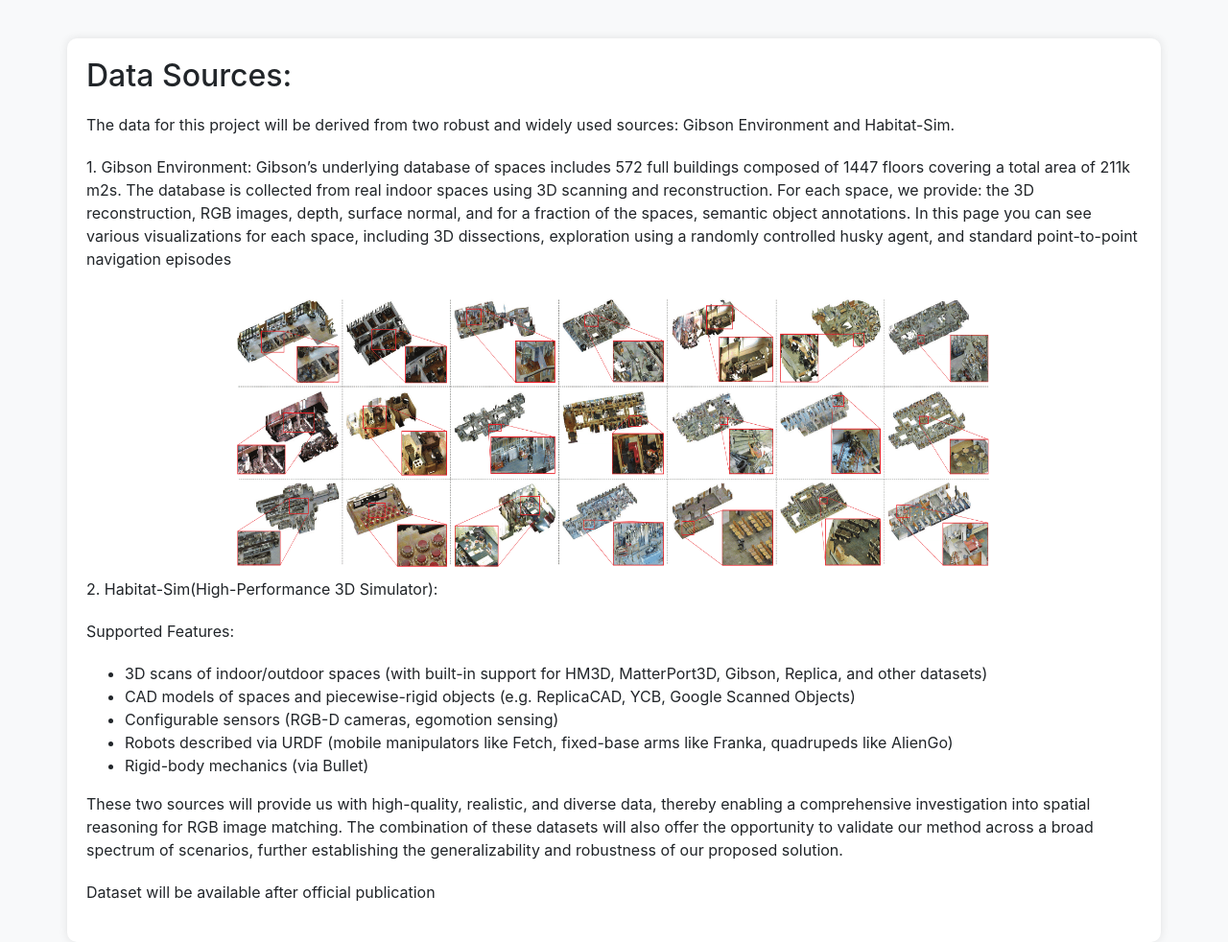
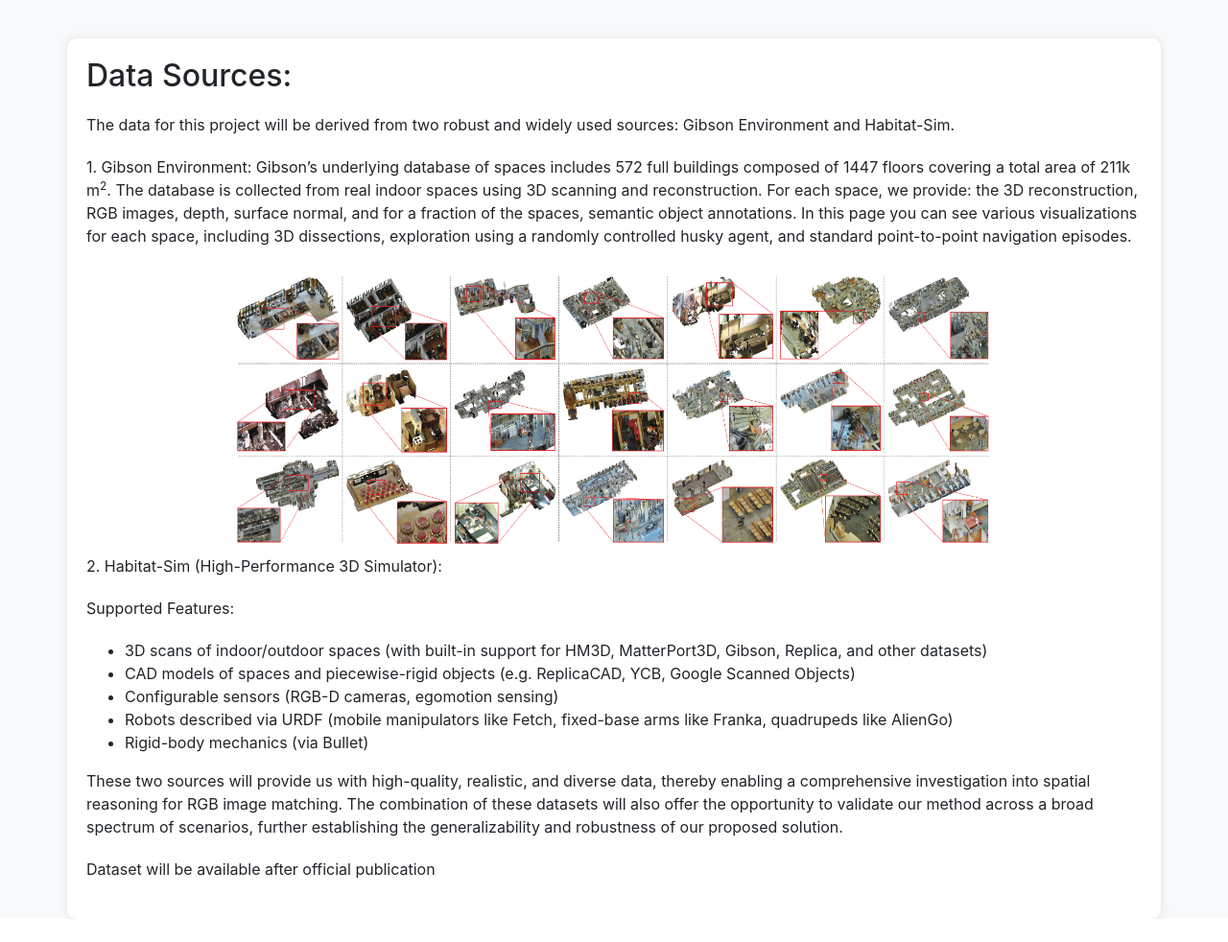
Before and after one commit to shirou10086/CoVision-Website-NYU-2023, a Flask app: page /data in a window 1280 px wide. Shown: the part 86-1068 px from the top of the page at 96% size. After the commit the page ends 1044 px from the top, so only its background shows below. Run offline with Flask 3, Linux system fonts and the light colour scheme; some libraries are stand-ins or nearby versions.

Commit message:
Update data.html

```diff
--- a/templates/data.html
+++ b/templates/data.html
@@ -102,11 +102,11 @@
   <div class="container">
       <h2>Data Sources:</h2>
       <p>The data for this project will be derived from two robust and widely used sources: Gibson Environment and Habitat-Sim.</p>
-    <p>1. Gibson Environment: Gibson’s underlying database of spaces includes 572 full buildings composed of 1447 floors covering a total area of 211k m2s. The database is collected from real indoor spaces using 3D scanning and reconstruction. For each space, we provide: the 3D reconstruction, RGB images, depth, surface normal, and for a fraction of the spaces, semantic object annotations. In this page you can see various visualizations for each space, including 3D dissections, exploration using a randomly controlled husky agent, and standard point-to-point navigation episodes </p>
+      <p>1. Gibson Environment: Gibson’s underlying database of spaces includes 572 full buildings composed of 1447 floors covering a total area of 211k m<sup>2</sup>. The database is collected from real indoor spaces using 3D scanning and reconstruction. For each space, we provide: the 3D reconstruction, RGB images, depth, surface normal, and for a fraction of the spaces, semantic object annotations. In this page you can see various visualizations for each space, including 3D dissections, exploration using a randomly controlled husky agent, and standard point-to-point navigation episodes.</p>
       <div style="display: flex; justify-content: center;">
         <img src="static/Gibson.png" alt="Gibson dataset" width="800" height="300">
       </div>
-    <p>2. Habitat-Sim(High-Performance 3D Simulator): </p>
+      <p>2. Habitat-Sim (High-Performance 3D Simulator):</p>
         <p>Supported Features:</p>
         <ul>
           <li>3D scans of indoor/outdoor spaces (with built-in support for HM3D, MatterPort3D, Gibson, Replica, and other datasets)</li>
@@ -119,6 +119,7 @@
       <p>Dataset will be available after official publication</p>
   </div>
 
+
   <script src="https://code.jquery.com/jquery-3.3.1.slim.min.js"></script>
   <script src="https://cdnjs.cloudflare.com/ajax/libs/popper.js/1.14.7/umd/popper.min.js"></script>
   <script src="https://stackpath.bootstrapcdn.com/bootstrap/4.3.1/js/bootstrap.min.js"></script>
```
Lines whose indentation alone changed are shown as unchanged.
